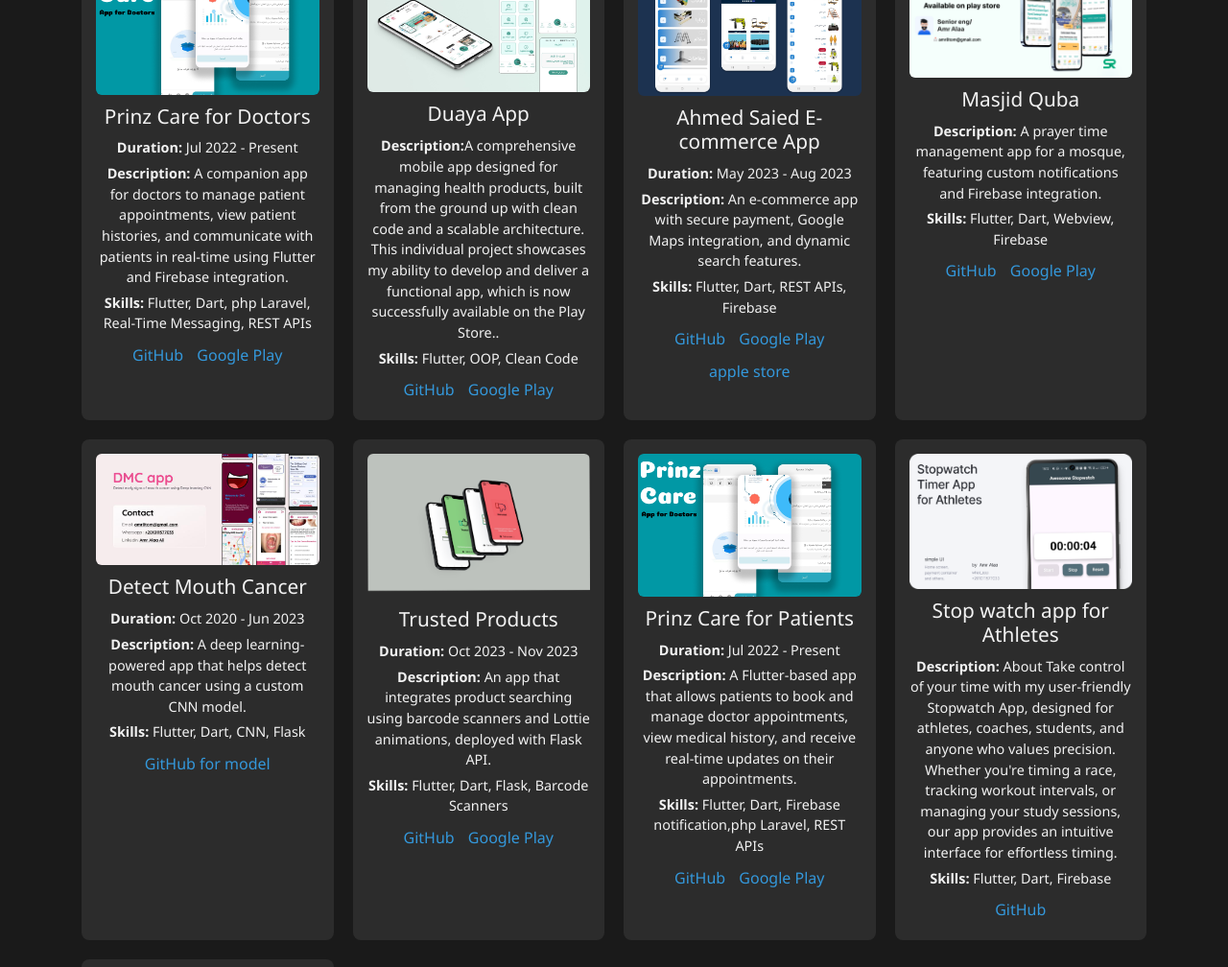
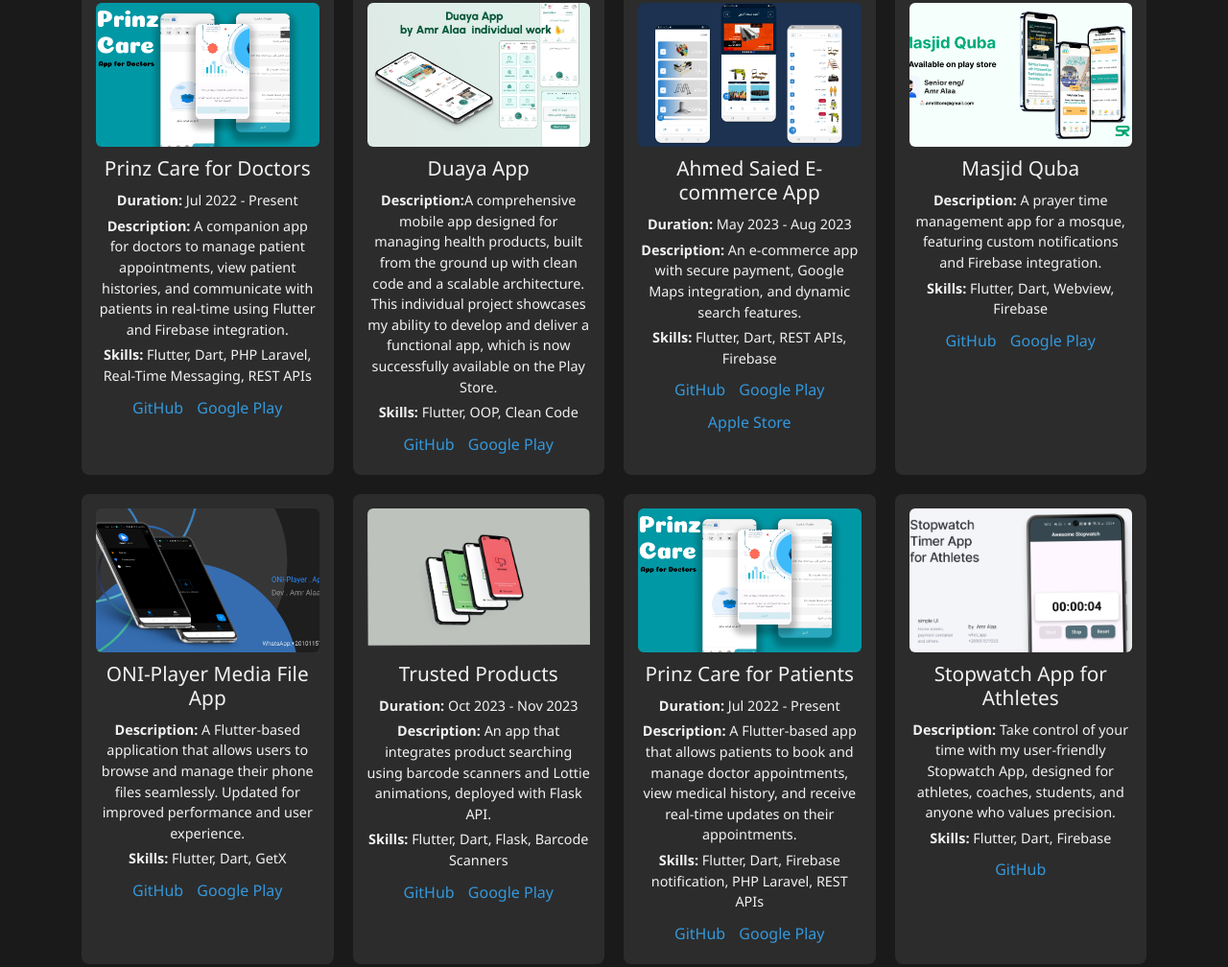
Before and after one commit to Amr8tom/MY_CV, a plain HTML site: page index.html in a window 1280 px wide. Shown: the part 919-1927 px from the top of the page at 96% size. Drawn offline with nearby package versions, Linux system fonts and the light colour scheme.

Commit message:
update des

```diff
--- a/index.html
+++ b/index.html
@@ -77,6 +77,13 @@
             margin-bottom: 20px;
         }
 
+        /* Contact info styling */
+        .contact-info {
+            margin-top: 15px;
+            font-size: 1rem;
+            color: #f2f2f2;
+        }
+
         /* Projects section */
         #projects .project-grid {
             display: grid;
@@ -100,7 +107,7 @@
 
         .project-card img {
             width: 100%;
-            max-height: 150px;
+            height: 150px; /* Fixed height for uniformity */
             object-fit: cover;
             margin-bottom: 10px;
             border-radius: 6px;
@@ -193,8 +200,12 @@
         <div class="profile-container">
             <img src="me.jpg" alt="Profile Picture" class="profile-pic">
         </div>
-        <h1>Amr Alaa Ali</h1>
-        <p>Senior Flutter Developer</p>
+        <h1 style="font-size: 2rem;">Amr Alaa Ali</h1>
+        <p style="font-size: 1rem;">Senior Flutter Developer</p>
+        <div class="contact-info">
+            <p style="margin: 5px 0;">Email: <a href="mailto:king88amr@gmail.com" style="color: #3498db;">king88amr@gmail.com</a></p>
+            <p style="margin: 5px 0;">LinkedIn: <a href="https://www.linkedin.com/in/amr-alaa-6433b0222" style="color: #3498db;">Amr Alaa LinkedIn</a></p>
+        </div>
         <a href="cv.pdf" class="btn btn-primary">Download CV</a>
     </header>
 
@@ -209,7 +220,7 @@
                 With extensive experience in building cross-platform applications for both Android and iOS, I focus on clean architecture and performance optimization to meet the highest industry standards.
             </p>
             <p>
-                In addition to my Flutter expertise, I also have a solid understanding of PHP Laravel, which enables me to handle both the front-end and back-end development seamlessly.
+                In addition to my Flutter expertise, I also have a solid understanding of PHP Laravel, which enables me to handle both front-end and back-end development seamlessly.
                 This full-stack approach allows me to deliver complete solutions, managing projects from A to Z efficiently.
             </p>
         </div>
@@ -221,39 +232,30 @@
             <h2 class="text-center">Projects</h2>
             <div class="project-grid">
 
-
-
-
-
                 <!-- New project 1: Prinz Care for Doctors -->
                 <div class="project-card">
                     <img src="doctors.png" alt="Prinz Care for Doctors">
                     <h3>Prinz Care for Doctors</h3>
                     <p><strong>Duration:</strong> Jul 2022 - Present</p>
                     <p><strong>Description:</strong> A companion app for doctors to manage patient appointments, view patient histories, and communicate with patients in real-time using Flutter and Firebase integration.</p>
-                <p><strong>Skills:</strong> Flutter, Dart, php Laravel, Real-Time Messaging, REST APIs</p>
+                    <p><strong>Skills:</strong> Flutter, Dart, PHP Laravel, Real-Time Messaging, REST APIs</p>
                     <div class="project-links">
                         <a href="https://github.com/link_to_repo">GitHub</a>
                         <a href="https://play.google.com/store/apps/details?id=com.digital.prinz_care_doctor">Google Play</a>
                     </div>
                 </div>
 
-
-
-
-
                 <!-- Project 2 -->
                 <div class="project-card">
                     <img src="duaya_app.jpeg" alt="Duaya App">
                     <h3>Duaya App</h3>
-                    <p><strong>Description:</strong>A comprehensive mobile app designed for managing health products, built from the ground up with clean code and a scalable architecture. This individual project showcases my ability to develop and deliver a functional app, which is now successfully available on the Play Store..</p>
+                    <p><strong>Description:</strong>A comprehensive mobile app designed for managing health products, built from the ground up with clean code and a scalable architecture. This individual project showcases my ability to develop and deliver a functional app, which is now successfully available on the Play Store.</p>
                     <p><strong>Skills:</strong> Flutter, OOP, Clean Code</p>
                     <div class="project-links">
                         <a href="https://github.com/Amr8tom/duaya-feature-demo">GitHub</a>
                         <a href="https://play.google.com/store/apps/details?id=com.apmo.doctorpharma&hl=en">Google Play</a>
                     </div>
                 </div>
-
 
                 <!-- Project 3 -->
                 <div class="project-card">
@@ -265,7 +267,7 @@
                     <div class="project-links">
                         <a href="https://github.com/Amr8tom/Ahmad-Saadeddin-Store">GitHub</a>
                         <a href="https://play.google.com/store/apps/details?id=com.Amr.Amr_alaa">Google Play</a>
-                        <a href="https://apps.apple.com/ye/app/%D8%A3%D8%AD%D9%85%D8%AF-%D8%B3%D8%B9%D8%AF-%D8%A7%D9%84%D8%AF%D9%8A%D9%86-%D8%B3%D8%AA%D9%88%D8%B1/id6471036332">apple store </a>
+                        <a href="https://apps.apple.com/ye/app/%D8%A3%D8%AD%D9%85%D8%AF-%D8%B3%D8%B9%D8%AF-%D8%A7%D9%84%D8%AF%D9%8A%D9%86-%D8%B3%D8%AA%D9%88%D8%B1/id6471036332">Apple Store</a>
                     </div>
                 </div>
 
@@ -273,7 +275,6 @@
                 <div class="project-card">
                     <img src="masjied.png" alt="Masjid Quba">
                     <h3>Masjid Quba</h3>
-                    <!-- <p><strong>Duration:</strong> May 2023 - Aug 2023</p> -->
                     <p><strong>Description:</strong> A prayer time management app for a mosque, featuring custom notifications and Firebase integration.</p>
                     <p><strong>Skills:</strong> Flutter, Dart, Webview, Firebase</p>
                     <div class="project-links">
@@ -284,20 +285,17 @@
 
                 <!-- Project 5 -->
                 <div class="project-card">
-                    <img src="oral.jpg" alt="Detect Mouth Cancer">
-                    <h3>Detect Mouth Cancer</h3>
-                    <p><strong>Duration:</strong> Oct 2020 - Jun 2023</p>
-                    <p><strong>Description:</strong> A deep learning-powered app that helps detect mouth cancer using a custom CNN model.</p>
-                    <p><strong>Skills:</strong> Flutter, Dart, CNN, Flask</p>
+                    <img src="ONI-Player.png" alt="ONI-Player Media File App">
+                    <h3>ONI-Player Media File App</h3>
+                    <p><strong>Description:</strong> A Flutter-based application that allows users to browse and manage their phone files seamlessly. Updated for improved performance and user experience.</p>
+                    <p><strong>Skills:</strong> Flutter, Dart, GetX</p>
                     <div class="project-links">
-                        <a href="https://github.com/Amr8tom/CNN-model-to-detect-oral-cancer-using-augmantation">GitHub for model</a>
+                        <a href="https://github.com/Amr8tom/ONI-Player_media_file_app">GitHub</a>
+                        <a href="https://play.google.com/store/apps/details?id=com.oniplayer.app">Google Play</a>
                     </div>
                 </div>
 
                 <!-- Project 6 -->
-
-
-
                 <div class="project-card">
                     <img src="image_original.png" alt="Trusted Products">
                     <h3>Trusted Products</h3>
@@ -316,42 +314,31 @@
                     <h3>Prinz Care for Patients</h3>
                     <p><strong>Duration:</strong> Jul 2022 - Present</p>
                     <p><strong>Description:</strong> A Flutter-based app that allows patients to book and manage doctor appointments, view medical history, and receive real-time updates on their appointments.</p>
-                <p><strong>Skills:</strong> Flutter, Dart, Firebase notification,php Laravel, REST APIs</p>
+                    <p><strong>Skills:</strong> Flutter, Dart, Firebase notification, PHP Laravel, REST APIs</p>
                     <div class="project-links">
                         <a href="https://github.com/link_to_repo">GitHub</a>
                         <a href="https://play.google.com/store/apps/details?id=com.digital.prinz_care_doctor">Google Play</a>
                     </div>
                 </div>
 
-
-                             <!-- New project 7: Stop watch app for Athletes -->
+                <!-- New project 8: Stopwatch App for Athletes -->
                 <div class="project-card">
                     <img src="Stopwatch_app.png" alt="Stopwatch app for Athletes">
-                <h3>Stop watch app for Athletes</h3>
-                <p><strong>Description:</strong> About
-                    Take control of your time with my user-friendly Stopwatch App, designed for athletes, coaches, students, and anyone who values precision. Whether you're timing a race, tracking workout intervals, or managing your study sessions, our app provides an intuitive interface for effortless timing.</p>
-                <p><strong>Skills:</strong> Flutter, Dart, Firebase </p>
+                    <h3>Stopwatch App for Athletes</h3>
+                    <p><strong>Description:</strong> Take control of your time with my user-friendly Stopwatch App, designed for athletes, coaches, students, and anyone who values precision.</p>
+                    <p><strong>Skills:</strong> Flutter, Dart, Firebase</p>
                     <div class="project-links">
                         <a href="https://github.com/Amr8tom/stop_watch_app">GitHub</a>
-                    <!-- <a href="https://play.google.com/store/apps/details?id=prinzcare.patient">Google Play</a> -->
                     </div>
                 </div>
 
-
-
-            <!-- Project 8 -->
+                <!-- Project 9 -->
                 <div class="project-card">
                     <img src="4.jpg" alt="Education App">
                     <h3>Education App in India</h3>
                     <p><strong>Description:</strong> A comprehensive educational app with live video streaming and notification features, built using Flutter and Dart.</p>
                     <p><strong>Skills:</strong> Flutter, Dart, REST APIs, Live Video Streaming</p>
-                <div class="project-links">
-                    <!-- <a href="https://github.com/link_to_repo">GitHub</a> -->
-                    <!-- <a href="https://play.google.com/store/apps/details?id=app.example">Google Play</a> -->
                 </div>
-            </div>
-
-
 
             </div>
         </div>
@@ -388,7 +375,6 @@
             </div>
         </div>
     </section>
-
 
     <section id="experience" class="text-center">
         <div class="container">
```
Also changed, not shown: ONI-Player.png (added). Lines whose indentation alone changed are shown as unchanged.
